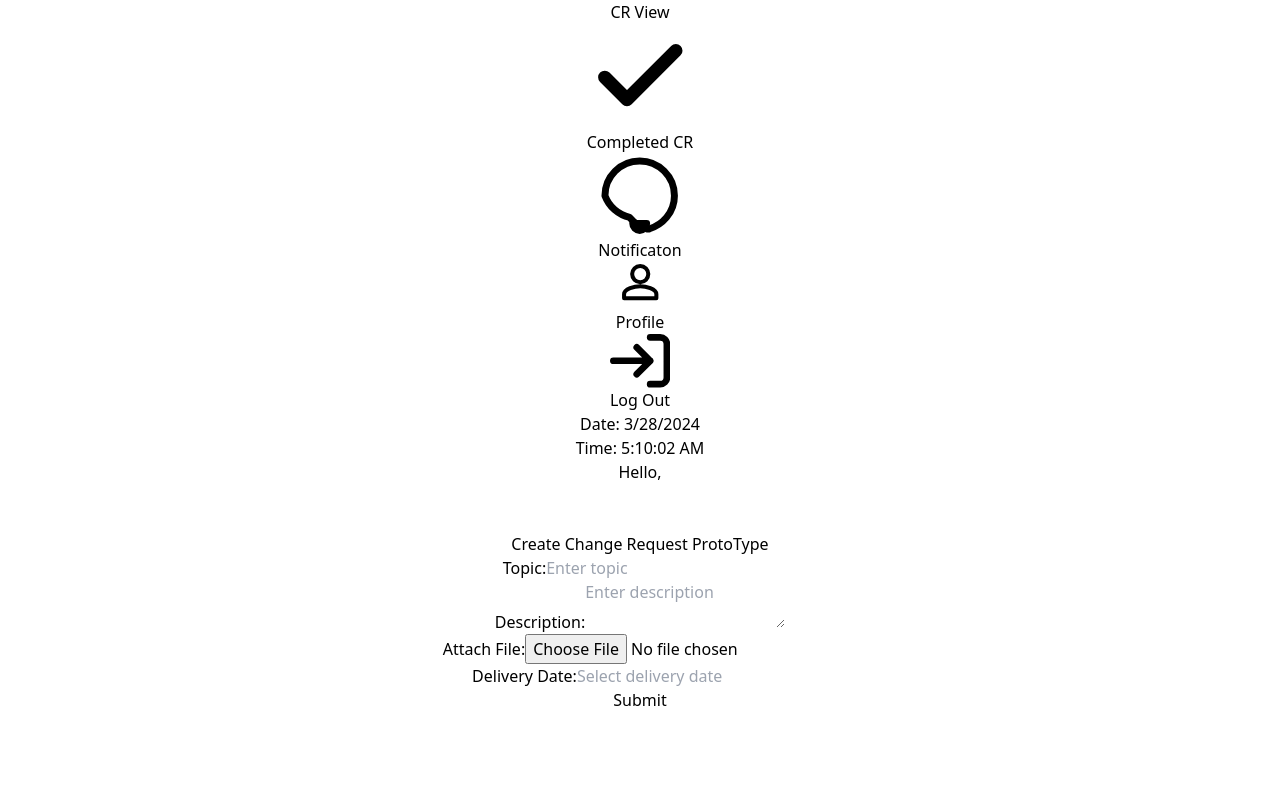
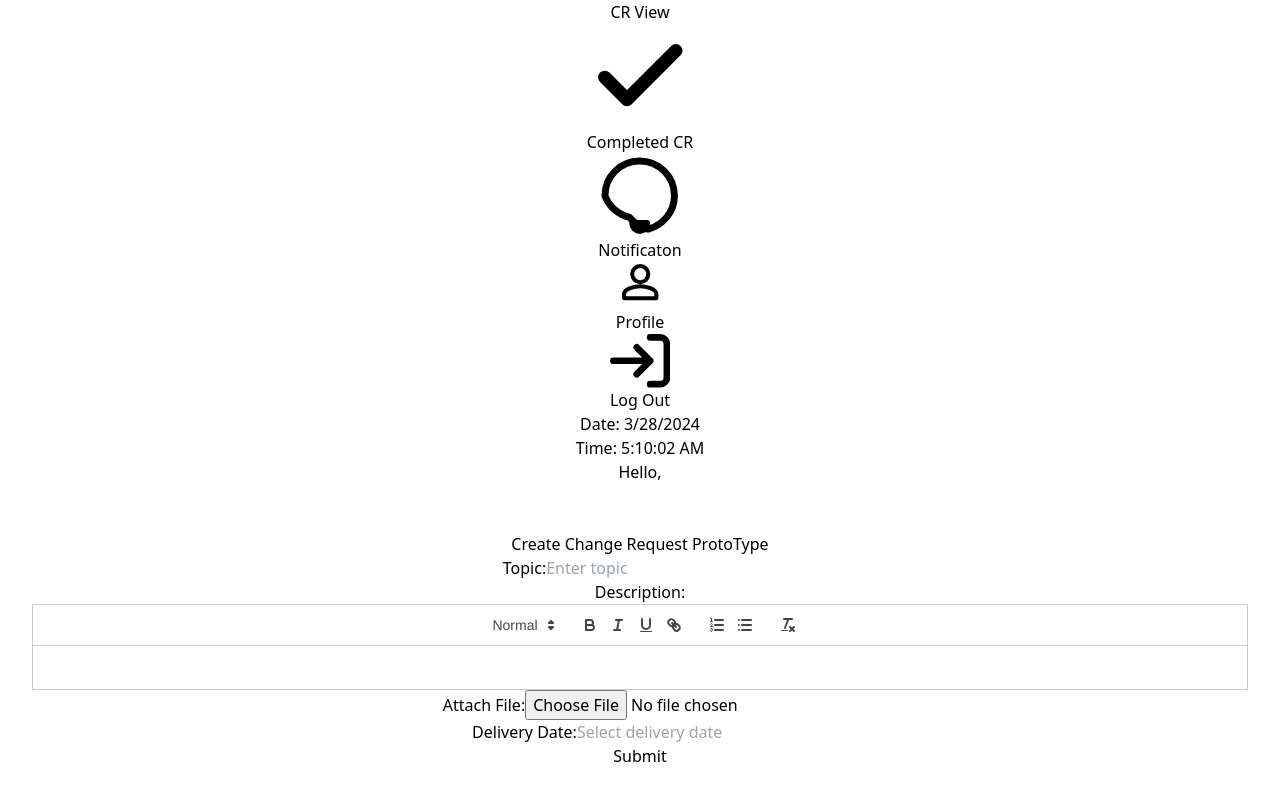
Before and after one commit to NethmiIrushika/CRM-FrontEnd, a React (Vite) app: page /dashboard/crProtoType/1 in a window 1280 px wide. Shown: the part 409-1209 px from the top of the page. Before the commit the page ends 1153 px from the top, so only its background shows below. Built offline with nearby package versions, Linux system fonts and the light colour scheme; sample sign-in values are in the browser's storage.

Commit message:
protoypeCr description

```diff
--- a/src/component/crProtoType.jsx
+++ b/src/component/crProtoType.jsx
@@ -5,6 +5,8 @@ import { toast } from 'react-toastify';
 import 'react-toastify/dist/ReactToastify.css';
 import DatePicker from 'react-datepicker'; // Import react-datepicker
 import 'react-datepicker/dist/react-datepicker.css';
+import ReactQuill from 'react-quill'; // Import React Quill
+import 'react-quill/dist/quill.snow.css';
 
 const CrProtoType = () => {
   const { crId } = useParams(); // Extract crId from URL parameters
@@ -17,6 +19,7 @@ const CrProtoType = () => {
   const navigate = useNavigate();
 
   const handleChange = (e) => {
+
     const { id, value } = e.target;
     setFormData(prevState => ({
       ...prevState,
@@ -98,15 +101,14 @@ const CrProtoType = () => {
   <label htmlFor="description" className="block text-sm font-medium text-gray-700 mb-1">
     Description:
   </label>
-            <textarea
+  <ReactQuill
     id="description"
-              className="block w-full px-4 py-2 border border-gray-300 rounded-md shadow-sm focus:ring-blue-500 focus:border-blue-500 focus:outline-none placeholder-gray-400 text-gray-700"
-              placeholder="Enter description"
     value={formData.description}
-              onChange={handleChange}
-              required
+    onChange={value => setFormData(prevState => ({ ...prevState, description: value }))}
+    className="quill-editor" // Add custom class for styling if necessary
   />
 </div>
+
 
           <div>
             <label htmlFor="file" className="block text-sm font-medium text-gray-700 mb-1">
--- a/src/component/protoypeCr.jsx
+++ b/src/component/protoypeCr.jsx
@@ -4,6 +4,8 @@ import React, { useState, useEffect } from 'react';
 import axios from 'axios';
 import api from '../api';
 import { Link, useNavigate } from 'react-router-dom';
+import ReactQuill from 'react-quill';
+import 'react-quill/dist/quill.snow.css';
 
 function PrototypeCr() {
   const [crs, setCrs] = useState([]);
```
Lines whose indentation alone changed are shown as unchanged.
